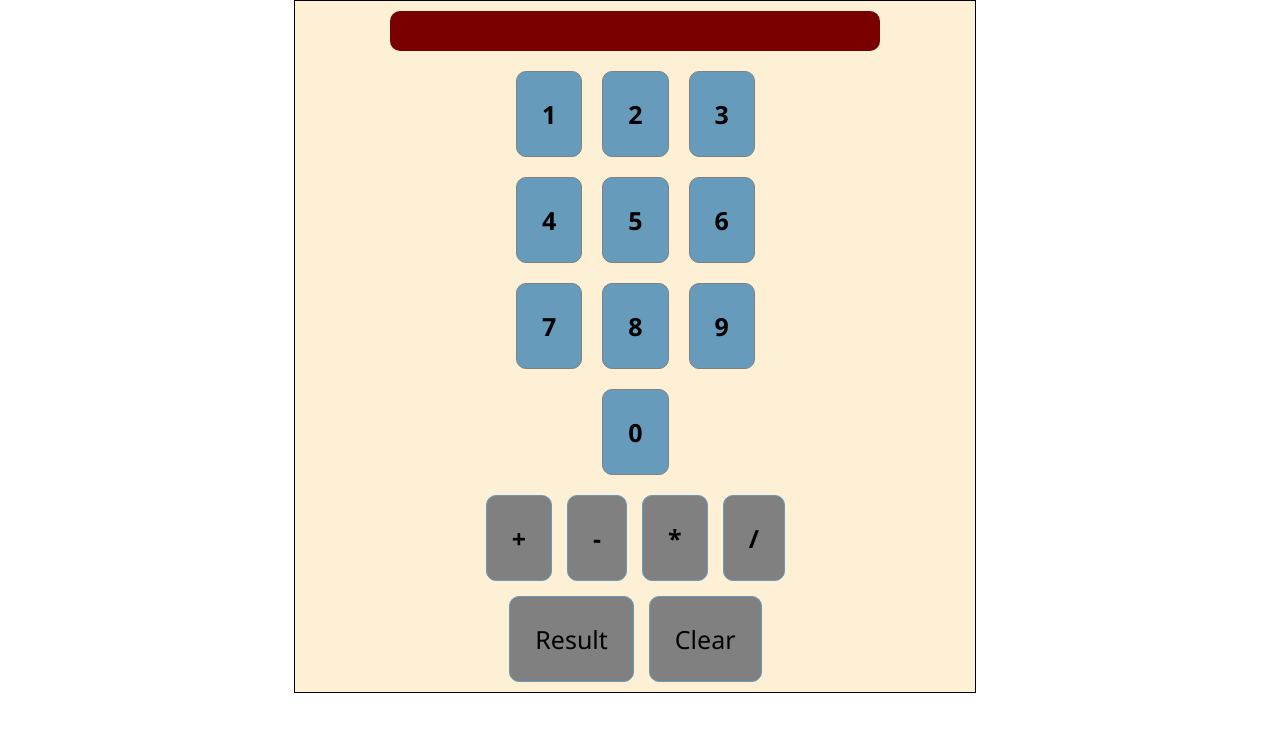
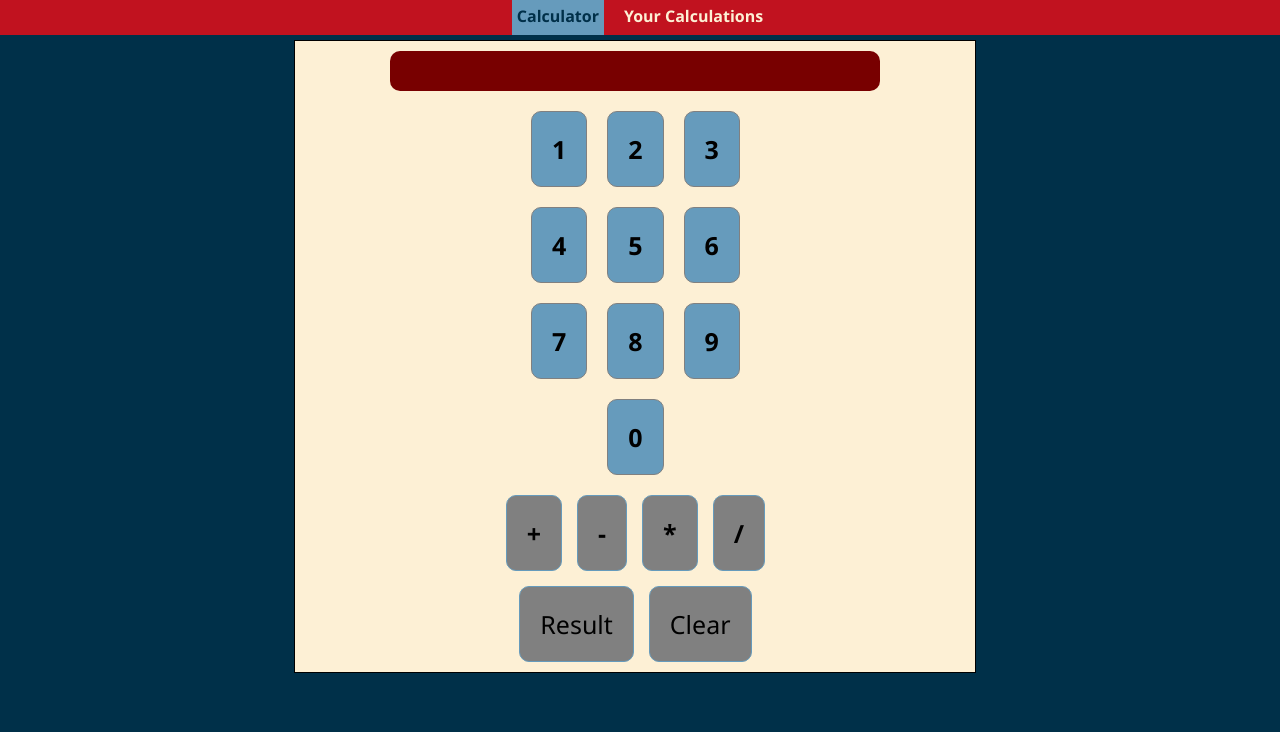
Before and after one commit to Nicolas-Rodriguez-Ch/reactCalculator, a React (Vite) app: page / in a window 1280 px wide. Shown: the top 732 px of the page. Built offline with nearby package versions, Linux system fonts and the light colour scheme.

Commit message:
finishes navigation and header component

```diff
--- a/src/App.css
+++ b/src/App.css
@@ -3,3 +3,6 @@
   padding: 0;
   font-family:'Segoe UI', Tahoma, Geneva, Verdana, sans-serif;
 }
+body{
+  background-color: #003049;
+}
--- a/src/App.tsx
+++ b/src/App.tsx
@@ -3,10 +3,12 @@ import './App.css';
 import Calculator from './pages/Calculator/Calculator';
 import { paths } from './static/paths';
 import CalculationsHistory from './pages/CalculationHistory/CalculationsHistory';
+import HeaderComponent from './components/Header/HeaderComponent';
 
 function App() {
   return (
     <>
+      <HeaderComponent />
       <Routes>
         <Route path={paths.home} element={<Calculator />} />
         <Route path={paths.history} element={<CalculationsHistory />} />
--- a/src/components/CalculatorNumbers/CalculatorNumber.css
+++ b/src/components/CalculatorNumbers/CalculatorNumber.css
@@ -1,5 +1,5 @@
 .calculatorNumber_container {
-  width: 300px;
+  width: 282px;
   display: flex;
   flex-wrap: wrap;
   gap: 20px;
@@ -7,7 +7,7 @@
 }
 .calculatorNumber_button {
   border: 1px solid gray;
-  padding: 25px;
+  padding: 20px;
   font-size: 25px;
   color: black;
   background-color: #669bbc;
--- a/src/components/CalculatorOperations/CalculatorOperations.css
+++ b/src/components/CalculatorOperations/CalculatorOperations.css
@@ -1,5 +1,5 @@
 .calculatorOperation_container {
-  width: 300px;
+  width: 282px;
   display: flex;
   flex-wrap: wrap;
   gap: 15px;
@@ -7,7 +7,7 @@
 }
 .calculatorOperation_button {
   border: 1px solid gray;
-  padding: 25px;
+  padding: 20px;
   font-size: 25px;
   color: black;
   background-color: #669bbc;
@@ -15,7 +15,7 @@
 }
 .calculatorOperation_button_disabled {
   border: 1px solid #669bbc;
-  padding: 25px;
+  padding: 20px;
   font-size: 25px;
   color: black;
   background-color: gray;
--- /dev/null
+++ b/src/components/Header/HeaderComponent.css
@@ -0,0 +1,23 @@
+.headerComponent_container {
+  display: flex;
+  flex-direction: row;
+  align-items: center;
+  justify-content: center;
+  background-color: #c1121f;
+  color: #FDF0D5;
+  height: 25px;
+  padding: 5px;
+  margin-bottom: 5px;
+  gap: 15px;
+}
+a{
+  text-decoration: none !important;
+  color: #FDF0D5;
+  height: 100%;
+  padding: 5px;
+  font-weight: bold;
+}
+.headerComponent_activeRoute{
+  background-color: #669BBC;
+  color: #003049;
+}
--- /dev/null
+++ b/src/components/Header/HeaderComponent.tsx
@@ -0,0 +1,26 @@
+import './HeaderComponent.css';
+import { NavLink } from 'react-router';
+import { paths } from '../../static/paths';
+
+export default function HeaderComponent() {
+  return (
+    <nav className='headerComponent_container'>
+      <NavLink
+        to={paths.home}
+        className={({ isActive }) =>
+          isActive ? 'headerComponent_activeRoute' : ''
+        }
+      >
+        Calculator
+      </NavLink>
+      <NavLink
+        to={paths.history}
+        className={({ isActive }) =>
+          isActive ? 'headerComponent_activeRoute' : ''
+        }
+      >
+        Your Calculations
+      </NavLink>
+    </nav>
+  );
+}
```
